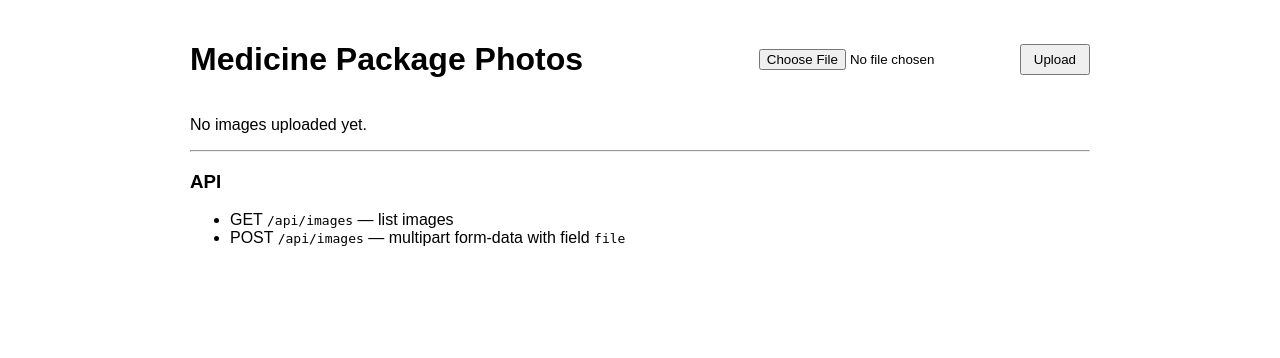
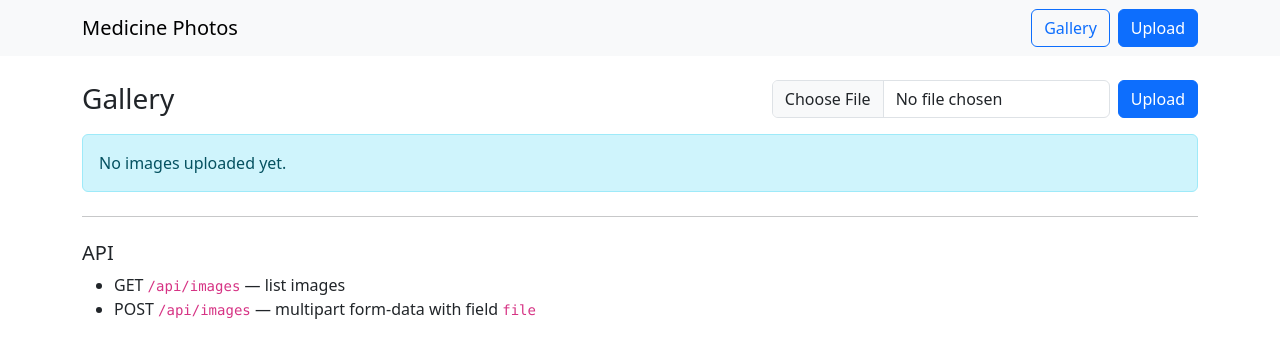
Before and after one commit to bereczkitamas/medicine-photo-ai-python-demo, a Flask app: page / in a window 1280 px wide. Shown: the top 358 px of the page. Run offline with Flask 3, Linux system fonts and the light colour scheme.

Commit message:
add: bootstrap component library

```diff
--- a/app/routes/web.py
+++ b/app/routes/web.py
@@ -1,5 +1,5 @@
 import os
-from typing import List, Dict
+from typing import List, Dict, Any
 
 from flask import Blueprint, render_template, current_app, send_from_directory, request, redirect, url_for, flash
 
@@ -23,6 +23,11 @@
     return send_from_directory(current_app.config['UPLOAD_FOLDER'], filename)
 
 
+@web.route('/upload', methods=['GET'])
+def upload_form():
+    return render_template('upload.html')
+
+
 @web.route('/upload', methods=['POST'])
 def ui_upload():
     image_service = current_app.extensions['image_service']
--- a/templates/index.html
+++ b/templates/index.html
@@ -4,67 +4,65 @@
   <meta charset="utf-8">
   <meta name="viewport" content="width=device-width, initial-scale=1">
   <title>Medicine Package Photos</title>
-  <style>
-    body { font-family: Arial, sans-serif; margin: 20px; }
-    .container { max-width: 900px; margin: 0 auto; }
-    .messages { margin-bottom: 1rem; }
-    .messages .error { color: #b00020; }
-    .messages .success { color: #007e33; }
-    .grid { display: grid; grid-template-columns: repeat(auto-fill, minmax(180px, 1fr)); gap: 12px; }
-    .card { border: 1px solid #ddd; border-radius: 6px; padding: 8px; }
-    .thumb { width: 100%; height: 140px; object-fit: cover; border-radius: 4px; border: 1px solid #eee; }
-    .meta { font-size: 12px; color: #555; margin-top: 6px; }
-    header { display: flex; align-items: center; justify-content: space-between; margin-bottom: 16px; }
-    form { display: flex; gap: 8px; align-items: center; }
-    input[type=file] { max-width: 320px; }
-    button { padding: 6px 12px; }
-  </style>
+  <link href="https://cdn.jsdelivr.net/npm/bootstrap@5.3.3/dist/css/bootstrap.min.css" rel="stylesheet" integrity="sha384-QWTKZyjpPEjISv5WaRU9OFeRpok6YctnYmDr5pNlyT2bRjXh0JMhjY6hW+ALEwIH" crossorigin="anonymous">
 </head>
 <body>
+<nav class="navbar navbar-expand-lg bg-body-tertiary mb-4">
+  <div class="container">
+    <a class="navbar-brand" href="/">Medicine Photos</a>
+    <div class="d-flex gap-2">
+      <a class="btn btn-outline-primary" href="/">Gallery</a>
+      <a class="btn btn-primary" href="/upload">Upload</a>
+    </div>
+  </div>
+</nav>
 <div class="container">
-  <header>
-    <h1>Medicine Package Photos</h1>
-    <form action="/upload" method="post" enctype="multipart/form-data">
-      <input type="file" name="file" accept="image/*" required>
-      <button type="submit">Upload</button>
-    </form>
-  </header>
-
-  <div class="messages">
+  <div class="mb-3">
     {% with messages = get_flashed_messages(with_categories=true) %}
       {% if messages %}
         {% for category, message in messages %}
-          <div class="{{ category }}">{{ message }}</div>
+          <div class="alert alert-{{ 'danger' if category == 'error' else category }}" role="alert">{{ message }}</div>
         {% endfor %}
       {% endif %}
     {% endwith %}
   </div>
 
+  <div class="d-flex align-items-center justify-content-between mb-3">
+    <h1 class="h3 m-0">Gallery</h1>
+    <form class="d-flex gap-2" action="/upload" method="post" enctype="multipart/form-data">
+      <input class="form-control" type="file" name="file" accept="image/*" required>
+      <button class="btn btn-primary" type="submit">Upload</button>
+    </form>
+  </div>
+
   {% if images %}
-    <div class="grid">
+    <div class="row row-cols-1 row-cols-sm-2 row-cols-md-3 g-3">
       {% for img in images %}
-        <div class="card">
-          <a href="{{ img.url }}" target="_blank">
-            <img class="thumb" src="{{ img.url }}" alt="{{ img.original_name }}">
-          </a>
-          <div class="meta">
-            <div title="Original filename">{{ img.original_name }}</div>
-            <div>Size: {{ (img.size / 1024)|round(1) }} KB</div>
-            <div>Uploaded: {{ img.uploaded_at }}</div>
+        <div class="col">
+          <div class="card h-100 shadow-sm">
+            <a href="{{ img.url }}" target="_blank">
+              <img class="card-img-top" style="height: 180px; object-fit: cover;" src="{{ img.url }}" alt="{{ img.original_name }}">
+            </a>
+            <div class="card-body">
+              <h6 class="card-title text-truncate" title="{{ img.original_name }}">{{ img.original_name }}</h6>
+              <p class="card-text small text-muted mb-0">Size: {{ (img.size / 1024)|round(1) }} KB</p>
+              <p class="card-text small text-muted">Uploaded: {{ img.uploaded_at }}</p>
+            </div>
           </div>
         </div>
       {% endfor %}
     </div>
   {% else %}
-    <p>No images uploaded yet.</p>
+    <div class="alert alert-info">No images uploaded yet.</div>
   {% endif %}
 
-  <hr>
-  <h3>API</h3>
+  <hr class="my-4">
+  <h3 class="h5">API</h3>
   <ul>
     <li>GET <code>/api/images</code> — list images</li>
     <li>POST <code>/api/images</code> — multipart form-data with field <code>file</code></li>
   </ul>
 </div>
+<script src="https://cdn.jsdelivr.net/npm/bootstrap@5.3.3/dist/js/bootstrap.bundle.min.js" integrity="sha384-YvpcrYf0tY3lHB60NNkmXc5s9fDVZLESaAA55NDzOxhy9GkcIdslK1eN7N6jIeHz" crossorigin="anonymous"></script>
 </body>
 </html>
```
